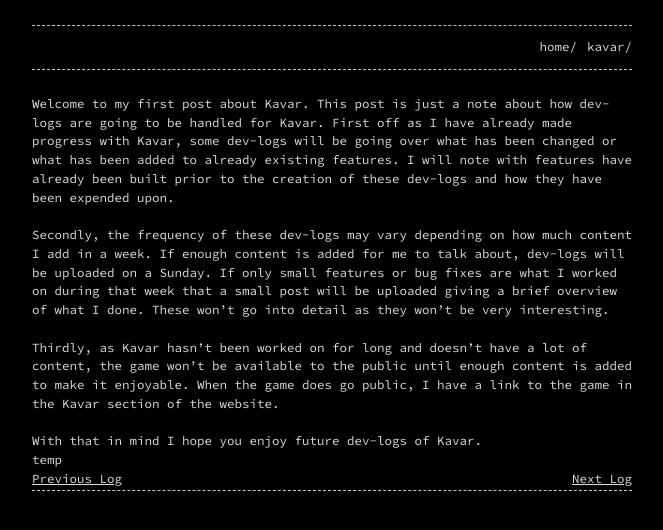
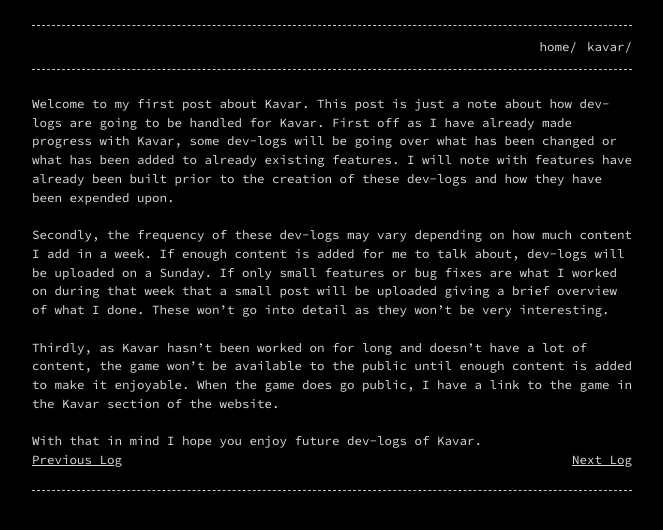
Before and after one commit to KyleS01/KyleS01.github.io, a Jekyll site: the page built from _posts/2020-6-10-Kavar Log 0.markdown, in a window 1280 px wide. Shown: the top 530 px of the page, without its empty margins (308-971 px from the left). Built offline with Jekyll 4.4.1, drawn with Linux system fonts in a browser that asks for light colours.

Commit message:
Update 2020-6-10-Kavar Log 0.markdown

```diff
--- a/_posts/2020-6-10-Kavar Log 0.markdown
+++ b/_posts/2020-6-10-Kavar Log 0.markdown
@@ -19,8 +19,6 @@ Thirdly, as Kavar hasn't been worked on for long and doesn't have a lot of conte
 
 With that in mind I hope you enjoy future dev-logs of Kavar.
 
-temp
-
 <div style="float:left">
 <a href="https://kyles01.github.io/kavar/2020/06/14/Kavar-Log-1.html">Previous Log</a>
 </div>
@@ -28,3 +26,5 @@ temp
 <div style="float:right">
 <a href="https://kyles01.github.io/kavar/2020/06/14/Kavar-Log-1.html">Next Log</a>
 </div>
+
+<br>
```
